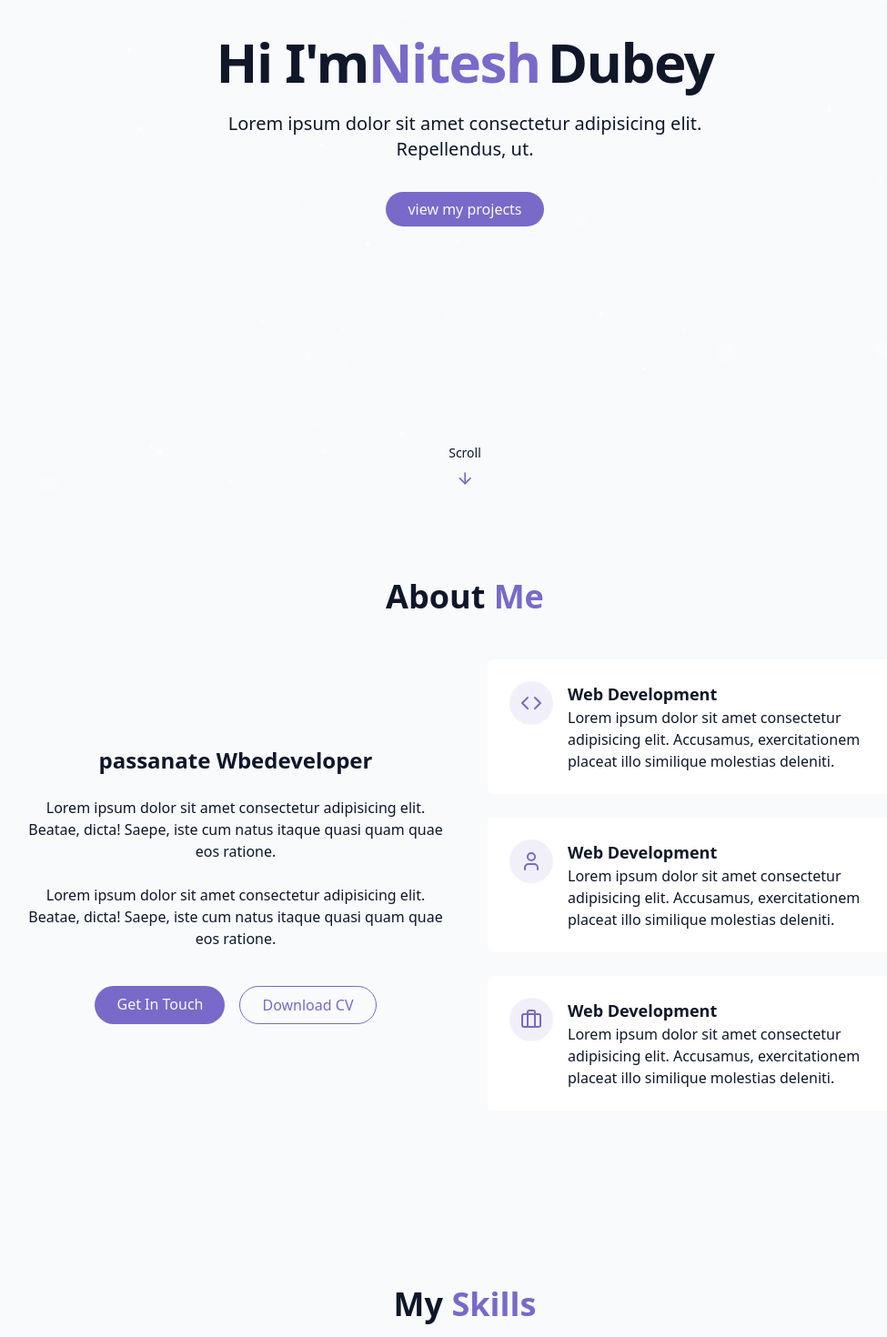
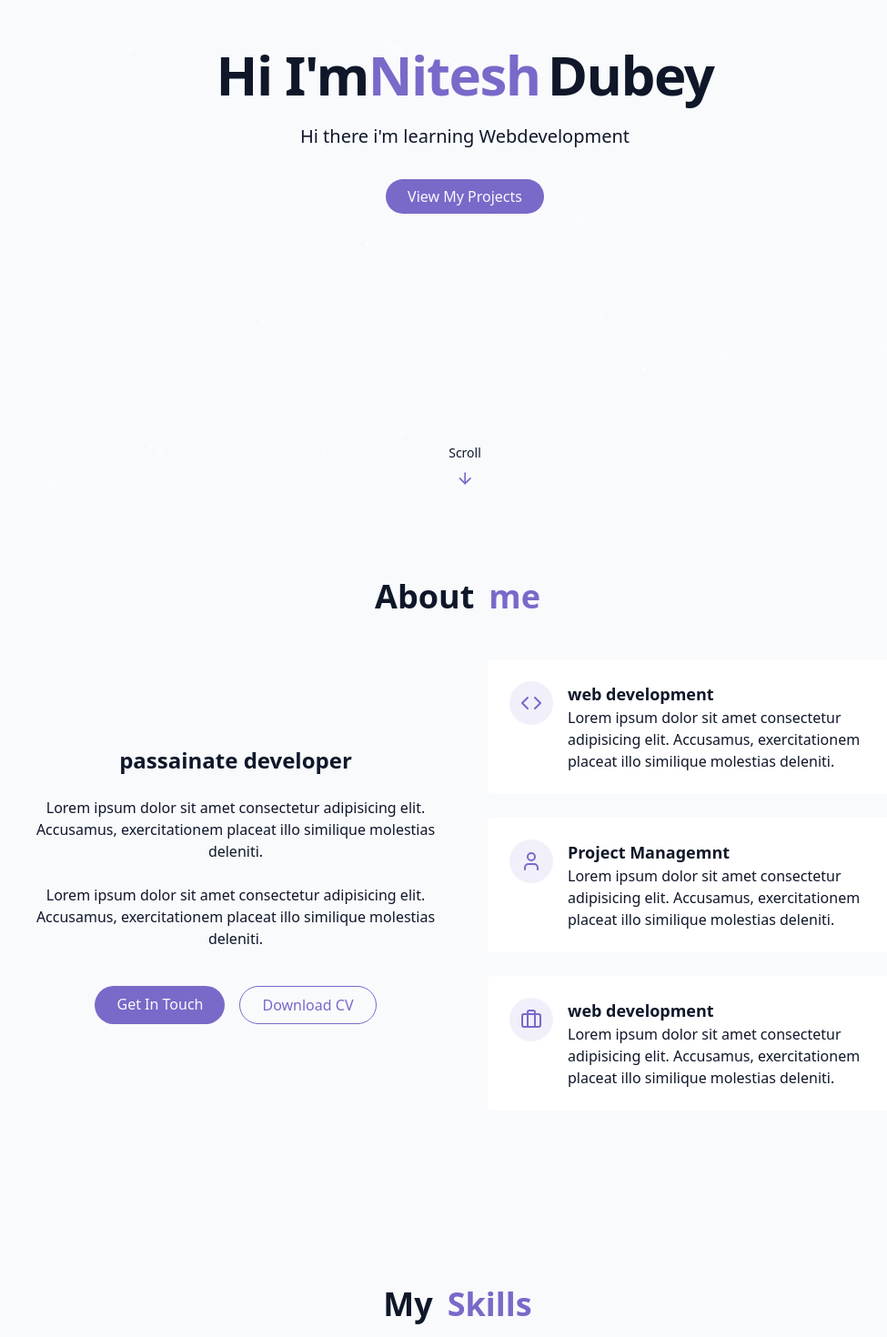
Before and after one commit to iamniteshdubey0/Portfolio-ReactJs-Tailwindcss, a React (Vite) app: page / in a window 1280 px wide. Shown: the part 260-1730 px from the top of the page at 91% size, without its empty margins (129-1104 px from the left). Built offline with nearby package versions, Linux system fonts and the light colour scheme.

Commit message:
feat: refactor sections to use constants for content; add SectionHeading component for consistent headings

```diff
--- a/src/components/AboutSection.jsx
+++ b/src/components/AboutSection.jsx
@@ -1,32 +1,27 @@
-import { Briefcase, Code, User } from "lucide-react";
-import React from "react";
+import { about } from "../constants/constants";
+import SectionHeading from "./SectionHeading";
 
 const AboutSection = () => {
   return (
     <section id="about" className="py-24 px-4 relative">
       <div className="container mx-auto max-w-5xl">
-        <h2 className="text-3xl md:text-4xl font-bold mb-12 text-center">
-          About <span className="text-primary">Me</span>
-        </h2>
+        <SectionHeading
+          title={about.section.title}
+          label={about.section.label}
+        />
 
         <div className="grid grid-cols-1 md:grid-cols-2 gap-12 items-center">
           <div className="space-y-6">
-            <h3 className="text-2xl font-semibold">passanate Wbedeveloper</h3>
-            <p className="text-muted-foreground">
-              Lorem ipsum dolor sit amet consectetur adipisicing elit. Beatae,
-              dicta! Saepe, iste cum natus itaque quasi quam quae eos ratione.
-            </p>
-            <p className="text-muted-foreground">
-              Lorem ipsum dolor sit amet consectetur adipisicing elit. Beatae,
-              dicta! Saepe, iste cum natus itaque quasi quam quae eos ratione.
-            </p>
+            <h3 className="text-2xl font-semibold">{about.intro.title}</h3>
+            <p className="text-muted-foreground">{about.intro.desc1}</p>
+            <p className="text-muted-foreground">{about.intro.desc2}</p>
 
             <div className="flex flex-col sm:flex-row gap-4 pt-4 justify-center">
               <a href="#contact" className="cosmic-button">
                 Get In Touch
               </a>
               <a
-                href="#contact"
+                href={about.intro.resumeLink}
                 className="px-6 py-2 rounded-full border border-primary text-primary hover:bg-primary/10 transition-colors duration-300"
               >
                 Download CV
@@ -35,51 +30,19 @@ const AboutSection = () => {
           </div>
 
           <div className="grid grid-cols-1 gap-6">
-            <div className="gradient-border p-6 card-hover">
-              <div className="flex items-start gap-4">
-                <div className="p-3 rounded-full bg-primary/10">
-                  <Code className="h-6 w-6 text-primary"></Code>
-                </div>
-                <div className="text-left">
-                  <h4 className="font-semibold text-lg"> Web Development</h4>
-                  <p className="text-muted-foreground">
-                    Lorem ipsum dolor sit amet consectetur adipisicing elit.
-                    Accusamus, exercitationem placeat illo similique molestias
-                    deleniti.
-                  </p>
+            {about.work.map((item, key) => (
+              <div key={key} className="gradient-border p-6 card-hover">
+                <div className="flex items-start gap-4">
+                  <div className="p-3 rounded-full bg-primary/10">
+                    {item.icon}
+                  </div>
+                  <div className="text-left">
+                    <h4 className="font-semibold text-lg">{item.title}</h4>
+                    <p className="text-muted-foreground">{item.desc}</p>
+                  </div>
                 </div>
               </div>
-            </div>
-            <div className="gradient-border p-6 card-hover">
-              <div className="flex items-start gap-4">
-                <div className="p-3 rounded-full bg-primary/10">
-                  <User className="h-6 w-6 text-primary"></User>
-                </div>
-                <div className="text-left">
-                  <h4 className="font-semibold text-lg"> Web Development</h4>
-                  <p className="text-muted-foreground">
-                    Lorem ipsum dolor sit amet consectetur adipisicing elit.
-                    Accusamus, exercitationem placeat illo similique molestias
-                    deleniti.
-                  </p>
-                </div>
-              </div>
-            </div>
-            <div className="gradient-border p-6 card-hover">
-              <div className="flex items-start gap-4">
-                <div className="p-3 rounded-full bg-primary/10">
-                  <Briefcase className="h-6 w-6 text-primary"></Briefcase>
-                </div>
-                <div className="text-left">
-                  <h4 className="font-semibold text-lg"> Web Development</h4>
-                  <p className="text-muted-foreground">
-                    Lorem ipsum dolor sit amet consectetur adipisicing elit.
-                    Accusamus, exercitationem placeat illo similique molestias
-                    deleniti.
-                  </p>
-                </div>
-              </div>
-            </div>
+            ))}
           </div>
         </div>
       </div>
--- a/src/components/HeroSection.jsx
+++ b/src/components/HeroSection.jsx
@@ -1,5 +1,6 @@
 import React from "react";
 import { ArrowDown } from "lucide-react";
+import { hero } from "../constants/constants";
 
 const HeroSection = () => {
   return (
@@ -10,17 +11,16 @@ const HeroSection = () => {
       <div className="conatiner max-w-4x mx-auto text-center z-10">
         <div className="space-y-6">
           <h1 className="text-4x md:text-6xl font-bold tracking-tight">
-            <span className="opacity-0 animate-fade-in">Hi I'm</span>
+            <span className="opacity-0 animate-fade-in">{hero.prefix}</span>
             <span className="text-primary opacity-0 animate-fade-in-delay-1">
-              Nitesh
+              {hero.fname}
             </span>
             <span className="text-gradient ml-2 opacity-0 animate-fade-in-delay-2">
-              Dubey
+              {hero.lname}
             </span>
           </h1>
           <p className="text-lg md:text-xl text-muted-foreground max-w-xl mx-auto opacity-0 animate-fade-in-delay-3">
-            Lorem ipsum dolor sit amet consectetur adipisicing elit.
-            Repellendus, ut.
+            {hero.desc}
           </p>
 
           <div className=" pt-4 opacity-0 animate-fade-in-delay-4">
@@ -32,8 +32,8 @@ const HeroSection = () => {
       </div>
 
       <div className="absolute bottom-0 left-1/2 transform -translate-x-1/2 flex flex-col items-center animate-bounce">
-      <span className="text-sm text-muted-foreground mb-2">Scroll</span>
-      <ArrowDown className="h-5 w-5 text-primary"></ArrowDown>
+        <span className="text-sm text-muted-foreground mb-2">Scroll</span>
+        <ArrowDown className="h-5 w-5 text-primary"></ArrowDown>
       </div>
     </section>
   );
--- /dev/null
+++ b/src/components/SectionHeading.jsx
@@ -0,0 +1,12 @@
+
+
+const SectionHeading = ({title, label}) => {
+  return (
+    <h2 className="text-3xl md:text-4xl font-bold mb-12 text-center capitalize">
+      {label}
+      <span className="text-primary mx-4 capitalize">{title} </span>
+    </h2>
+  );
+};
+
+export default SectionHeading;
--- a/src/components/SkillsSection.jsx
+++ b/src/components/SkillsSection.jsx
@@ -1,40 +1,24 @@
 import React, { useState } from "react";
 import { cn } from "../lib/utils";
-
-const skills = [
-  { name: "html/css", level: 95, category: "frontend" },
-  { name: "javascript", level: 80, category: "frontend" },
-  { name: "React", level: 70, category: "frontend" },
-  { name: "Tailwind CSS", level: 80, category: "frontend" },
-
-  { name: "html/css", level: 95, category: "backend" },
-  { name: "javascript", level: 80, category: "backend" },
-  { name: "React", level: 70, category: "backend" },
-  { name: "Tailwind CSS", level: 80, category: "backend" },
-
-  { name: "html/css", level: 95, category: "tools" },
-  { name: "javascript", level: 80, category: "tools" },
-  { name: "React", level: 70, category: "tools" },
-  { name: "Tailwind CSS", level: 80, category: "tools" },
-];
-
-const categories = ["all", "frontend", "backend", "tools"];
+import { skills } from "../constants/constants";
+import SectionHeading from "./SectionHeading";
 
 const SkillsSection = () => {
   const [activeCategory, setActiveCategory] = useState("all");
-  const filteredSkills = skills.filter(
+  const filteredSkills = skills.mySkills.filter(
     (skill) => activeCategory === "all" || skill.category === activeCategory
   );
 
   return (
     <section id="skills" className="py-24 px-4 relative bg-secondary/30">
       <div className="container mx-auto max-w-5xl">
-        <h2 className="text-3xl md:text-4xl font-bold mb-12 text-center">
-          My <span className="text-primary">Skills</span>
-        </h2>
+        <SectionHeading
+          title={skills.section.title}
+          label={skills.section.label}
+        />
 
         <div className="flex flex-wrap justify-center gap-4 mb-12">
-          {categories.map((category, key) => (
+          {skills.categories.map((category, key) => (
             <button
               key={key}
               className={cn(
--- /dev/null
+++ b/src/constants/constants.jsx
@@ -0,0 +1,141 @@
+import { Briefcase, Code, User } from "lucide-react";
+import {
+  Github,
+  Instagram,
+  Linkedin,
+  Mail,
+  MapPin,
+  Phone,
+  Twitter,
+} from "lucide-react";
+
+export const hero = {
+  prefix: "Hi I'm",
+  fname: "Nitesh",
+  lname: "Dubey",
+  desc: "Hi there i'm learning Webdevelopment",
+};
+
+export const about = {
+  section: { title: "me", label: "about" },
+  intro: {
+    title: "passainate developer",
+    desc1:
+      "Lorem ipsum dolor sit amet consectetur adipisicing elit. Accusamus, exercitationem placeat illo similique molestias deleniti.",
+    desc2:
+      "Lorem ipsum dolor sit amet consectetur adipisicing elit. Accusamus, exercitationem placeat illo similique molestias deleniti.",
+    resumeLink: "#contact",
+  },
+  work: [
+    {
+      title: "web development",
+      desc: "Lorem ipsum dolor sit amet consectetur adipisicing elit. Accusamus, exercitationem placeat illo similique molestias deleniti.",
+      icon: <Code className="h-6 w-6 text-primary" />,
+    },
+    {
+      title: "Project Managemnt",
+      desc: "Lorem ipsum dolor sit amet consectetur adipisicing elit. Accusamus, exercitationem placeat illo similique molestias deleniti.",
+      icon: <User className="h-6 w-6 text-primary" />,
+    },
+    {
+      title: "web development",
+      desc: "Lorem ipsum dolor sit amet consectetur adipisicing elit. Accusamus, exercitationem placeat illo similique molestias deleniti.",
+      icon: <Briefcase className="h-6 w-6 text-primary" />,
+    },
+  ],
+};
+
+export const skills = {
+  section: { title: "Skills", label: "My" },
+  categories: ["all", "frontend", "backend", "tools"],
+  mySkills: [
+    { name: "html/css", level: 95, category: "frontend" },
+    { name: "javascript", level: 80, category: "frontend" },
+    { name: "React", level: 70, category: "frontend" },
+    { name: "Tailwind CSS", level: 80, category: "frontend" },
+
+    { name: "html/css", level: 95, category: "backend" },
+    { name: "javascript", level: 80, category: "backend" },
+    { name: "React", level: 70, category: "backend" },
+    { name: "Tailwind CSS", level: 80, category: "backend" },
+
+    { name: "html/css", level: 95, category: "tools" },
+    { name: "javascript", level: 80, category: "tools" },
+    { name: "React", level: 70, category: "tools" },
+    { name: "Tailwind CSS", level: 80, category: "tools" },
+  ],
+};
+
+export const projects = {
+  section: {
+    title: "projects",
+    label: "featured",
+    desc: "Lorem ipsum dolor sit amet consectetur adipisicing elit. Perspiciatis ducimus sunt fuga laborum! Corrupti incidunt, itaque molestiae libero quibusdam nisi.",
+  },
+  myProjects: [
+    {
+      id: 1,
+      title: "project-1",
+      desc: "a beautyfull app",
+      image: "/projects/p1.png",
+      tags: ["ReactJs", "Tailwindcss"],
+      demoUrl: "#",
+      github: "#",
+    },
+    {
+      id: 2,
+      title: "project-2",
+      desc: "a beautyfull app",
+      image: "/projects/p2.png",
+      tags: ["ReactJs", "Tailwindcss"],
+      demoUrl: "#",
+      github: "#",
+    },
+    {
+      id: 3,
+      title: "project-3",
+      desc: "a beautyfull app",
+      image: "/projects/p3.png",
+      tags: ["ReactJs", "Tailwindcss"],
+      demoUrl: "#",
+      github: "#",
+    },
+  ],
+};
+
+export const contact = {
+  section: {
+    title: "touch",
+    label: "get in",
+    desc: "Lorem ipsum dolor sit amet consectetur adipisicing elit. Perspiciatis ducimus sunt fuga laborum! Corrupti incidunt, itaque molestiae libero quibusdam nisi.",
+  },
+  info: {
+    title: "contact information",
+    data: [
+      {
+        label: "Email",
+        source: "email@gmail.com",
+        icon: <Mail className="h-6 w-6 text-primary"></Mail>,
+      },
+      {
+        label: "Phone",
+        source: "1234567898",
+        icon: <Phone className="h-6 w-6 text-primary"></Phone>,
+      },
+      {
+        label: "Location ",
+        source: "thane west 400604",
+        icon: <MapPin className="h-6 w-6 text-primary"></MapPin>,
+      },
+    ],
+  },
+  social: {
+    title: "Connect With Me",
+    data: [
+      { icon: <Linkedin></Linkedin>, link: "" },
+      { icon: <Instagram></Instagram>, link: "" },
+      { icon: <Twitter></Twitter>, link: "" },
+      { icon: <Github></Github>, link: "" },
+    ],
+  },
+};
--- a/src/index.css
+++ b/src/index.css
@@ -156,7 +156,7 @@
 }
 
 @utility cosmic-button {
-  @apply px-6 py-2 rounded-full bg-primary text-primary-foreground font-medium transition-all duration-300 hover:shadow-[0_0_10px_rgba(139,92,246,0.5)] hover:scale-105 active:scale-95;
+  @apply px-6 py-2 rounded-full bg-primary text-primary-foreground font-medium capitalize transition-all duration-300 hover:shadow-[0_0_10px_rgba(139,92,246,0.5)] hover:scale-105 active:scale-95;
 }
 
 @utility star {
```
Also changed, not shown: src/components/ContactSection.jsx (+24 -61 lines), src/components/ProjectSection.jsx (+8 -38 lines).
